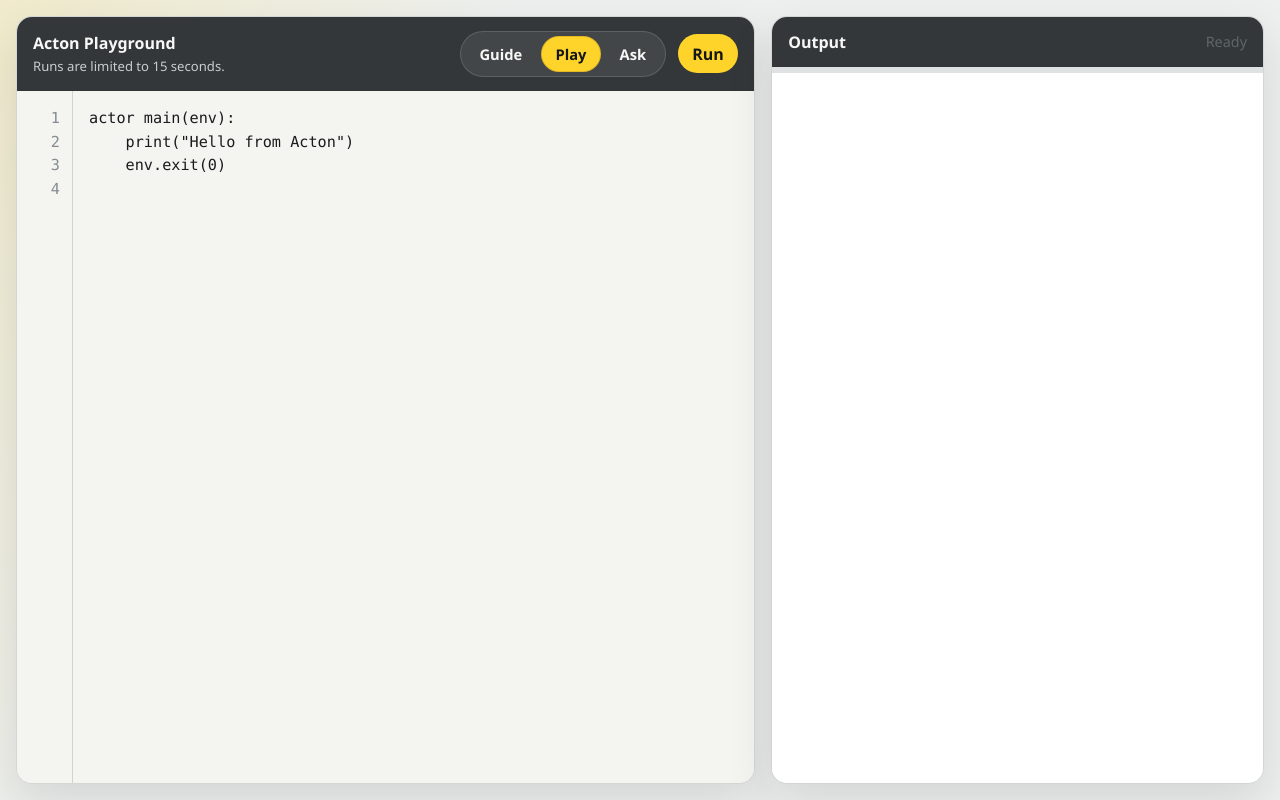
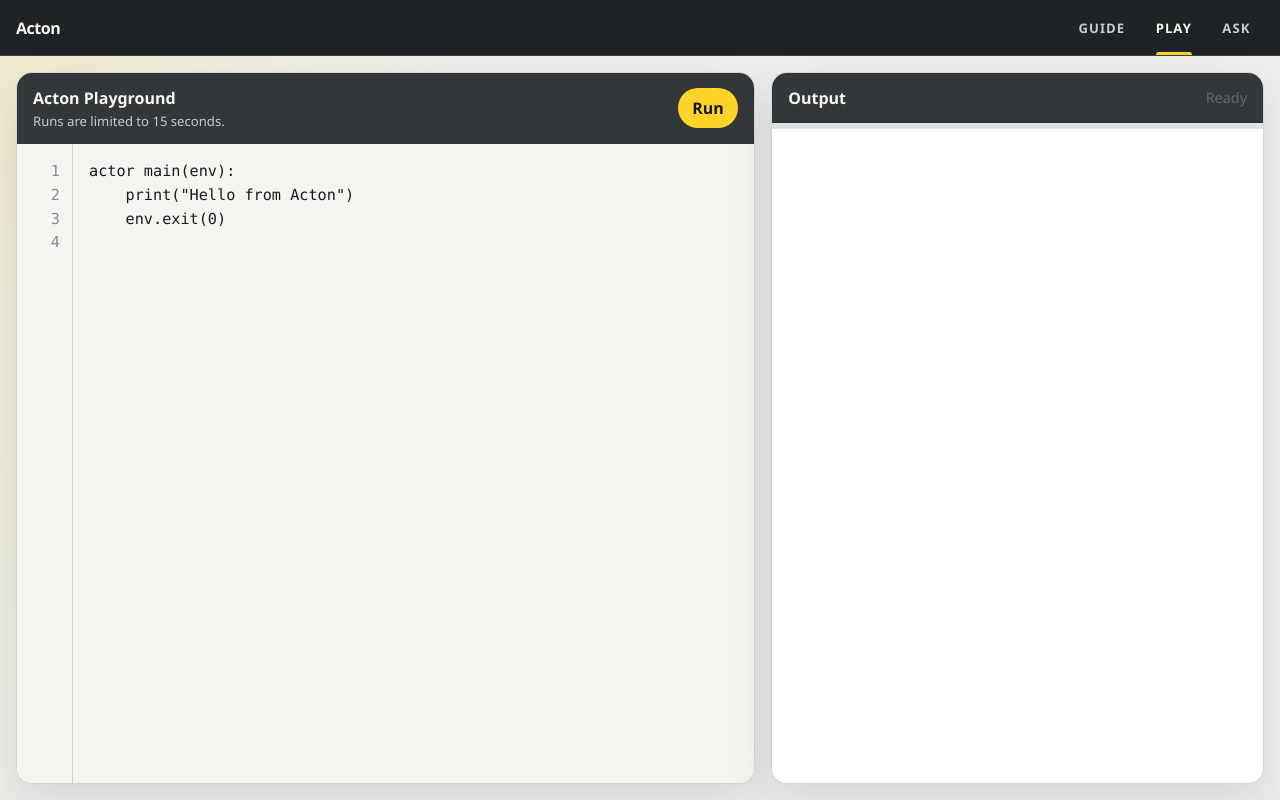
Before and after one commit to actonlang/ask-acton, a website: page public/playground/index.html in a window 1280 px wide. Drawn offline with Linux system fonts and the light colour scheme.

Commit message:
Move site navigation to header
Ask and Play briefly rendered Guide, Play, Ask as a rounded switcher inside local page chrome. That made product navigation look like another page control instead of the shared top-level navigation for the Acton surfaces.

This change moves the shared navigation into a dedicated top header on both pages and marks the current surface with a yellow underline. The page-specific controls stay inside their own panels, so site navigation remains visually consistent and separate from local actions.

```diff
--- a/public/playground/index.html
+++ b/public/playground/index.html
@@ -7,6 +7,15 @@
     <link rel="stylesheet" href="/playground.css">
   </head>
   <body>
+    <header class="app-header">
+      <a class="app-mark" href="https://acton.guide/">Acton</a>
+      <nav class="site-nav" aria-label="Acton sites">
+        <a href="https://acton.guide/">Guide</a>
+        <a class="is-active" href="https://play.acton.guide/" aria-current="page">Play</a>
+        <a href="https://ask.acton.guide/">Ask</a>
+      </nav>
+    </header>
+
     <main class="playground">
       <section class="playground__editor">
         <header>
@@ -14,14 +23,7 @@
             <p>Acton Playground</p>
             <small>Runs are limited to 15 seconds.</small>
           </div>
-          <div class="header-actions">
-            <nav class="site-switcher" aria-label="Acton sites">
-              <a href="https://acton.guide/">Guide</a>
-              <a class="is-active" href="https://play.acton.guide/" aria-current="page">Play</a>
-              <a href="https://ask.acton.guide/">Ask</a>
-            </nav>
-            <button id="run" type="button">Run</button>
-          </div>
+          <button id="run" type="button">Run</button>
         </header>
         <div class="editor-frame">
           <pre id="line-numbers" aria-hidden="true">1</pre>
--- a/public/playground/playground.css
+++ b/public/playground/playground.css
@@ -62,11 +62,69 @@
     sans-serif;
 }
 
+.app-header {
+  display: flex;
+  align-items: center;
+  justify-content: space-between;
+  min-height: 3.5rem;
+  border-bottom: 1px solid rgba(255, 255, 255, 0.12);
+  padding: 0 1rem;
+  background: #202326;
+  color: #f7f8f6;
+}
+
+.app-mark {
+  color: #f7f8f6;
+  font-weight: 850;
+  letter-spacing: -0.03em;
+  text-decoration: none;
+}
+
+.site-nav {
+  display: flex;
+  align-self: stretch;
+  align-items: stretch;
+  gap: 0.2rem;
+}
+
+.site-nav a {
+  position: relative;
+  display: inline-flex;
+  align-items: center;
+  padding: 0 0.85rem;
+  color: #c8cdd0;
+  font-size: 0.82rem;
+  font-weight: 800;
+  letter-spacing: 0.08em;
+  text-decoration: none;
+  text-transform: uppercase;
+}
+
+.site-nav a:hover,
+.site-nav a.is-active {
+  color: #f7f8f6;
+}
+
+.site-nav a::after {
+  position: absolute;
+  right: 0.85rem;
+  bottom: 0;
+  left: 0.85rem;
+  height: 3px;
+  border-radius: 999px 999px 0 0;
+  background: transparent;
+  content: "";
+}
+
+.site-nav a.is-active::after {
+  background: var(--accent);
+}
+
 .playground {
   display: grid;
   grid-template-columns: minmax(0, 1.2fr) minmax(22rem, 0.8fr);
   gap: 1rem;
-  min-height: 100vh;
+  min-height: calc(100vh - 3.5rem);
   padding: 1rem;
 }
 
@@ -110,47 +168,6 @@
   margin-top: 0.2rem;
   color: #c8cdd0;
   font-size: 0.82rem;
-}
-
-.header-actions {
-  display: flex;
-  align-items: center;
-  gap: 0.75rem;
-}
-
-.site-switcher {
-  display: inline-flex;
-  align-items: center;
-  gap: 0.25rem;
-  border: 1px solid rgba(255, 255, 255, 0.14);
-  border-radius: 999px;
-  padding: 0.25rem;
-  background: rgba(255, 255, 255, 0.08);
-}
-
-.site-switcher a {
-  display: inline-flex;
-  align-items: center;
-  justify-content: center;
-  min-height: 2.25rem;
-  border: 1px solid transparent;
-  border-radius: 999px;
-  padding: 0 0.85rem;
-  color: #f7f8f6;
-  font-size: 0.92rem;
-  font-weight: 750;
-  text-decoration: none;
-  white-space: nowrap;
-}
-
-.site-switcher a:hover {
-  border-color: rgba(255, 212, 42, 0.7);
-}
-
-.site-switcher a.is-active {
-  border-color: rgba(156, 116, 18, 0.28);
-  background: var(--accent);
-  color: var(--accent-text);
 }
 
 button {
@@ -239,33 +256,35 @@
 }
 
 @media (max-width: 860px) {
+  .app-header {
+    align-items: stretch;
+    flex-direction: column;
+    padding: 0.7rem 1rem 0;
+  }
+
+  .site-nav {
+    min-height: 2.6rem;
+  }
+
+  .site-nav a {
+    flex: 1;
+    justify-content: center;
+    padding: 0 0.5rem;
+  }
+
+  .site-nav a::after {
+    right: 0.5rem;
+    left: 0.5rem;
+  }
+
   .playground {
     grid-template-columns: 1fr;
     grid-template-rows: minmax(24rem, 1fr) minmax(16rem, 0.7fr);
+    min-height: calc(100vh - 6.1rem);
   }
 
   header {
     align-items: flex-start;
     flex-direction: column;
   }
-
-  .header-actions {
-    width: 100%;
-    justify-content: space-between;
-  }
 }
-
-@media (max-width: 560px) {
-  .header-actions {
-    align-items: stretch;
-    flex-direction: column;
-  }
-
-  .site-switcher {
-    width: 100%;
-  }
-
-  .site-switcher a {
-    flex: 1;
-  }
-}
```
Also changed, not shown: src/server.ts (+89 -50 lines).
